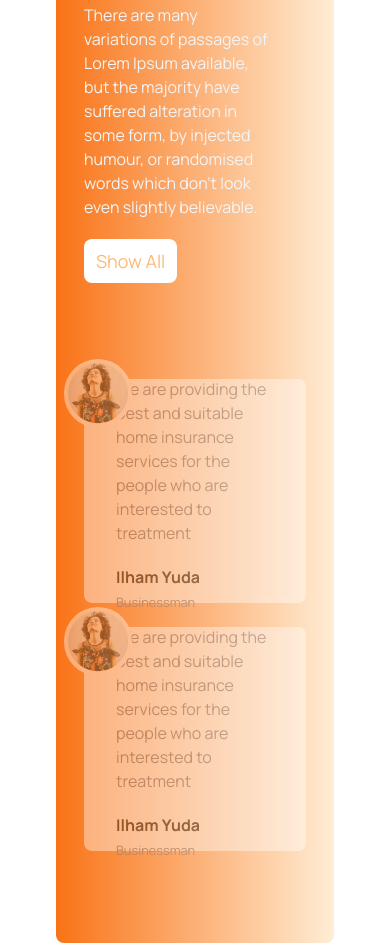
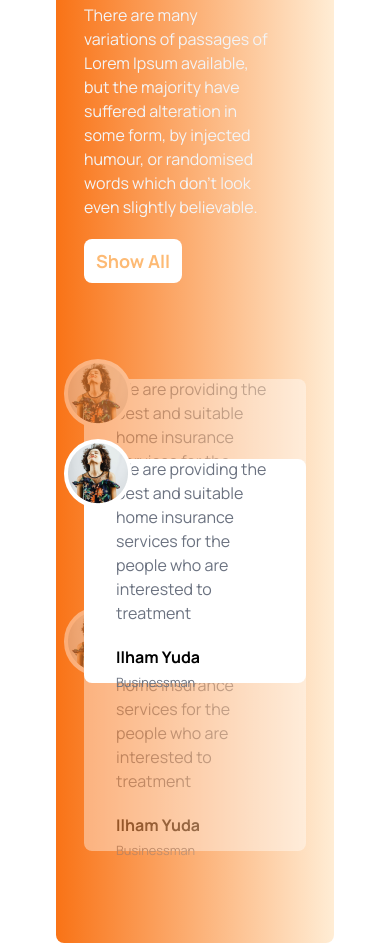
Before and after one commit to Suvobd100/tea-house, a plain HTML site: page index.html in a window 390 px wide. Shown: the part 3977-4920 px from the top of the page. Drawn offline with nearby package versions, Linux system fonts and the light colour scheme.

Commit message:
super client section added with responsive

```diff
--- a/index.html
+++ b/index.html
@@ -170,13 +170,34 @@
                                     but the majority have suffered alteration in some form, by injected
                                     humour, or randomised words which don't look even slightly believable.
                                 </p>
-                                <button class=" mt-5 text-lg px-3 py-2  text-orange-300 bg-white rounded-lg">
+                                <button class="font-bold mt-5 text-lg px-3 py-2  text-orange-300 bg-white rounded-lg">
                                     Show All</button>
                              </div>
                          </div>
                          <!--  review img div wrapper -->
                           <div class="relative py-24">
-                             <!-- card top -->
+                            <!-- middle card -->
+                            <div class="absolute z-10 top-44">
+                                <div class=" py-24 bg-white text-black rounded-lg h-56 md:3/4 flex items-center">
+
+                                    <div class="absolute -top-5 -left-5 rounded-full bg-white">
+                                        <img class="p-1" src="./images/client.png" alt="">
+
+                                     </div>
+                                     <div class=" px-8 mt-2">
+                                        <p class="text-gray-500 mb-5">
+                                            We are providing the best and suitable home insurance services for the people who are interested to treatment
+                                        </p>
+                                        <h1 class="font-bold">
+                                            Ilham Yuda
+
+                                        </h1>
+                                        <small class="text-gray-500">Businessman</small>
+                                     </div>
+
+                                  </div>
+                            </div>
+                             <!-- top card  -->
                             <div class=" opacity-40 py-24 relative bg-white text-black rounded-lg h-56 md:3/4 flex items-center">
 
                                 <div class="absolute -top-5 -left-5 rounded-full bg-white">
```
